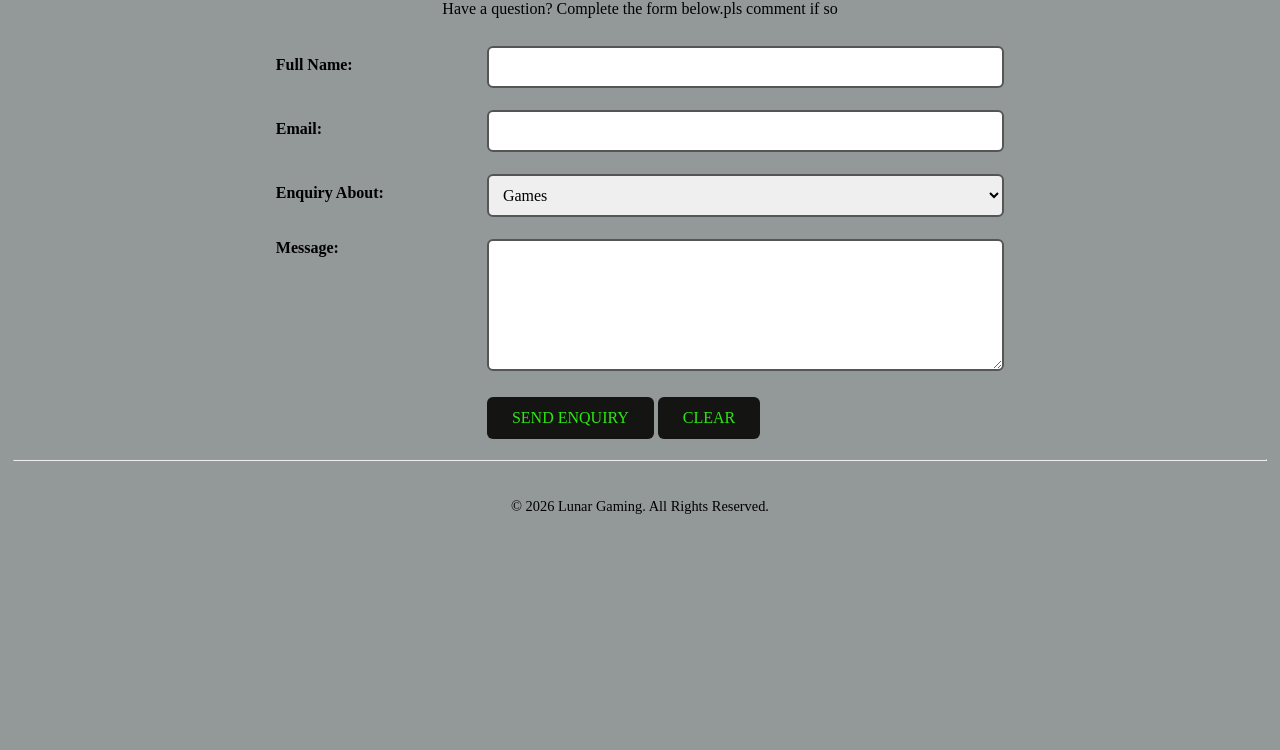
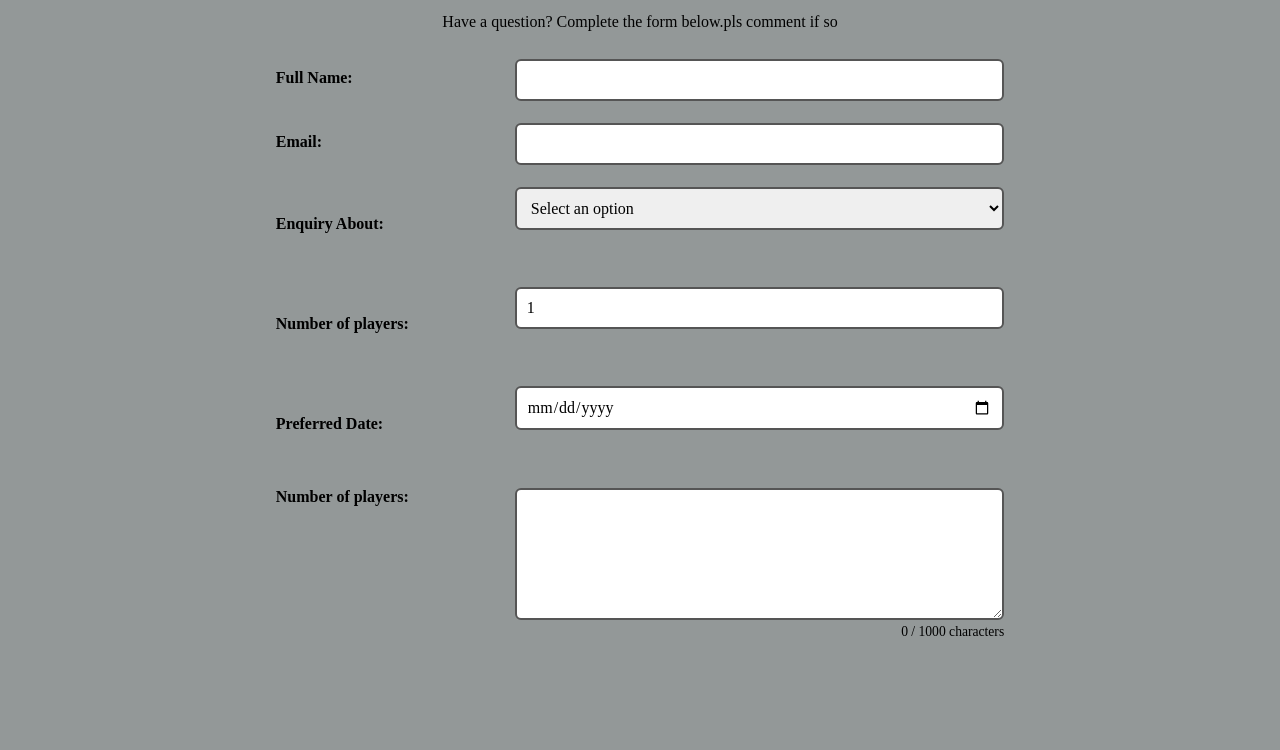
Before and after one commit to lesibatebogo8-cloud/WEDE-POE, a plain HTML site: page enquiry.html in a window 1280 px wide. Shown: the part 234-984 px from the top of the page. Before the commit the page ends 800 px from the top, so only its background shows below. Drawn offline with Linux system fonts and the light colour scheme.

Commit message:
Update enquiry.html

```diff
--- a/enquiry.html
+++ b/enquiry.html
@@ -54,16 +54,22 @@
 
 <!-- ENQUIRY -->
 
-<main>
+<main id="main">
 
-    <h2 align="center">MAKE AN ENQUIRY</h2>
+   <h1 align="center">MAKE AN ENQUIRY</h1>
 
     <p align="center">
         Have a question? Complete the form below.pls comment if so
     </p>
+<form id="enquiry-form" action="https://formspree.io/f/your-form-id" method="post">
+
+        <div class="hp" aria-hidden="true">
+            <label for="website">Leave this field empty</label>
+            <input type="text" id="website" name="website" tabindex="-1" autocomplete="off">
+        </div>
 
 
-    <form action="#" method="post">
+
 
         <table
             width="60%"
@@ -112,16 +118,37 @@
 
                 <td>
 
-                    <select id="service" name="service">
+                   <div class="field">
+                        <select id="service" name="service" aria-describedby="service-error" required>
+                            <option value="">Select an option</option>
+                            <option value="discovery">Game Discovery</option>
+                            <option value="tournament">Gaming Tournaments</option>
+                            <option value="coaching">Gaming Coaching</option>
+                            <option value="setup">Gaming Setup Help</option>
+                            <option value="community">Gaming Community</option>
+                            <option value="news">Gaming News</option>
+                            <option value="gamer">Gamer Package (free)</option>
+                            <option value="pro">Pro Gamer Package</option>
+                            <option value="elite">Elite Gamer Package</option>
+                            <option value="other">Something else</option>
+                        </select>
+                        <p class="error-msg" id="service-error"></p>
+                    </div>
 
-                        <option>Games</option>
-                        <option>Gaming Services</option>
-                        <option>Tournaments</option>
-                        <option>Community</option>
-                        <option>Other</option>
+                </td>
 
-                    </select>
+            </tr>
 
+
+                <td>
+                    <label for="quantity" id="quantity-label">Number of players:</label>
+                </td>
+
+                <td>
+                    <div class="field">
+                        <input type="number" id="quantity" name="quantity" min="1" max="50" value="1" inputmode="numeric" aria-describedby="quantity-error" required>
+                        <p class="error-msg" id="quantity-error"></p>
+                    </div>
                 </td>
 
             </tr>
@@ -129,19 +156,32 @@
 
             <tr>
 
-                <td valign="top">
-                    <label for="message">Message:</label>
+                <td>
+                    <label for="date">Preferred Date:</label>
                 </td>
 
                 <td>
+                    <div class="field">
+                        <input type="date" id="date" name="date" aria-describedby="date-error" required>
+                        <p class="error-msg" id="date-error"></p>
+                    </div>
+                </td>
 
-                    <textarea
-                        id="message"
-                        name="message"
-                        rows="6"
-                        cols="30"
-                        required>
-                    </textarea>
+            </tr>
+            <tr>
+
+                <td valign="top">
+              <label for="quantity" id="quantity-label">Number of players:</label>
+
+                </td>
+
+                <td>
+                    <div class="field">
+                        <textarea id="message" name="message" rows="6" cols="30" maxlength="1000" aria-describedby="message-error" required></textarea>
+                        <p class="counter" aria-hidden="true">0 / 1000 characters</p>
+                        <p class="error-msg" id="message-error"></p>
+                    </div>
+
 
                 </td>
 
@@ -153,6 +193,9 @@
                 <td></td>
 
                 <td>
+
+                    <p class="form-summary status-msg" role="alert"></p>
+
 
                     <input
                         type="submit"
@@ -170,6 +213,8 @@
 
     </form>
 
+    <div id="enquiry-result" class="result-box form-wrap" tabindex="-1" role="status" hidden></div>
+
 </main>
 
 
@@ -183,7 +228,9 @@
         &copy; 2026 Lunar Gaming. All Rights Reserved.
     </p>
 
-</footer>
+</footer><script src="js/data.js" defer></script>
+<script src="js/forms.js" defer></script>
+<script src="js/script.js" defer></script>
 
 </body>
 
```
